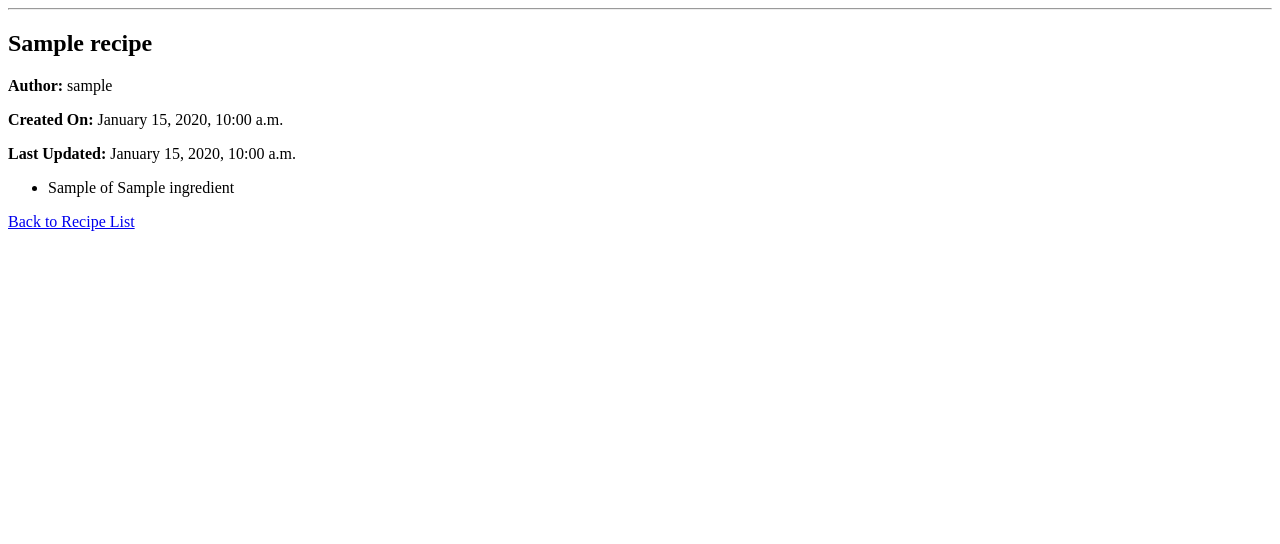
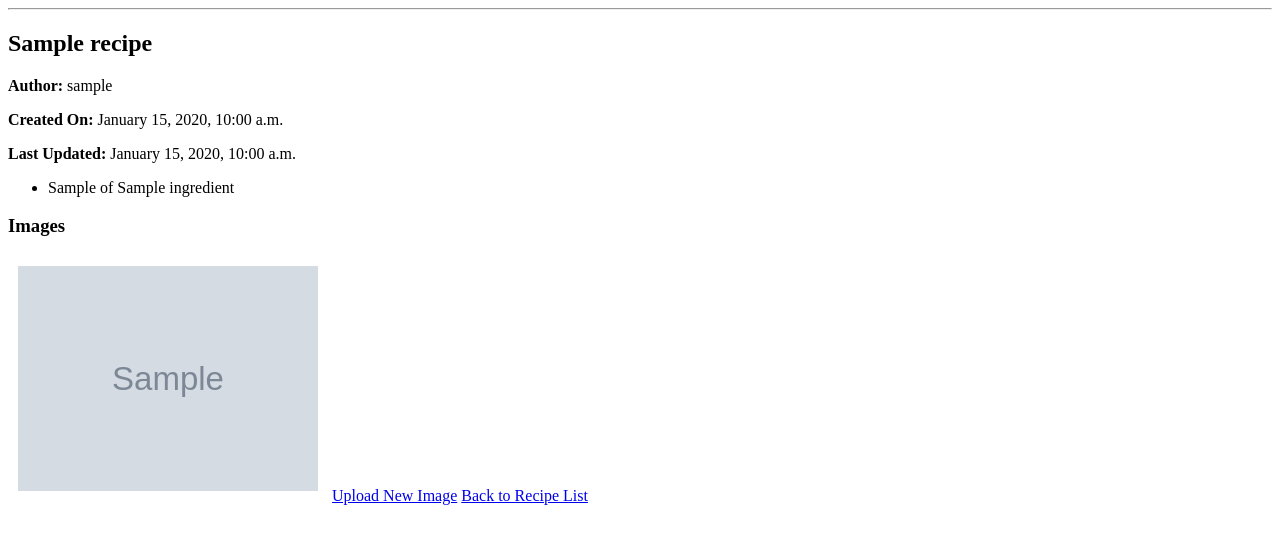
Before and after one commit to newonathe17/recipebook-taruc-ethanowen, a Django app: page /recipe/1/ in a window 1280 px wide. Shown: the part 101-645 px from the top of the page. Run offline with Django 5.2, Linux system fonts and the light colour scheme; a user stored in the database is signed in; tables that the repository leaves empty hold one stand-in row (values such as "Sample post"); grey boxes marked "Sample" are stand-in pictures.

Commit message:
Update recipe_detail template to display images and add upload image link

```diff
--- a/ledger/templates/ledger/recipe_detail.html
+++ b/ledger/templates/ledger/recipe_detail.html
@@ -5,6 +5,7 @@
 <p><strong>Author:</strong> {{ recipe.author.username }}</p>
 <p><strong>Created On:</strong> {{ recipe.created_on|date:"F j, Y, g:i a" }}</p>
 <p><strong>Last Updated:</strong> {{ recipe.updated_on|date:"F j, Y, g:i a" }}</p>
+
 <ul>
     {% for recipe_ingredient in recipe.ingredients.all %}
         <li>{{ recipe_ingredient.Quantity }} of {{ recipe_ingredient.ingredient.name }}</li>
@@ -12,5 +13,17 @@
         <li>No ingredients listed.</li>
     {% endfor %}
 </ul>
+
+<h3>Images</h3>
+{% if recipe.images.all %}
+    {% for image in recipe.images.all %}
+        <img src="{{ image.image.url }}" alt="{{ image.description }}" style="max-width:300px; margin:10px;">
+    {% endfor %}
+{% else %}
+    <p>No images uploaded for this recipe.</p>
+{% endif %}
+
+<a href="{% url 'recipe_add_image' recipe.id %}">Upload New Image</a>
+
 <a href="{% url 'recipe_list' %}">Back to Recipe List</a>
 {% endblock %}
```
